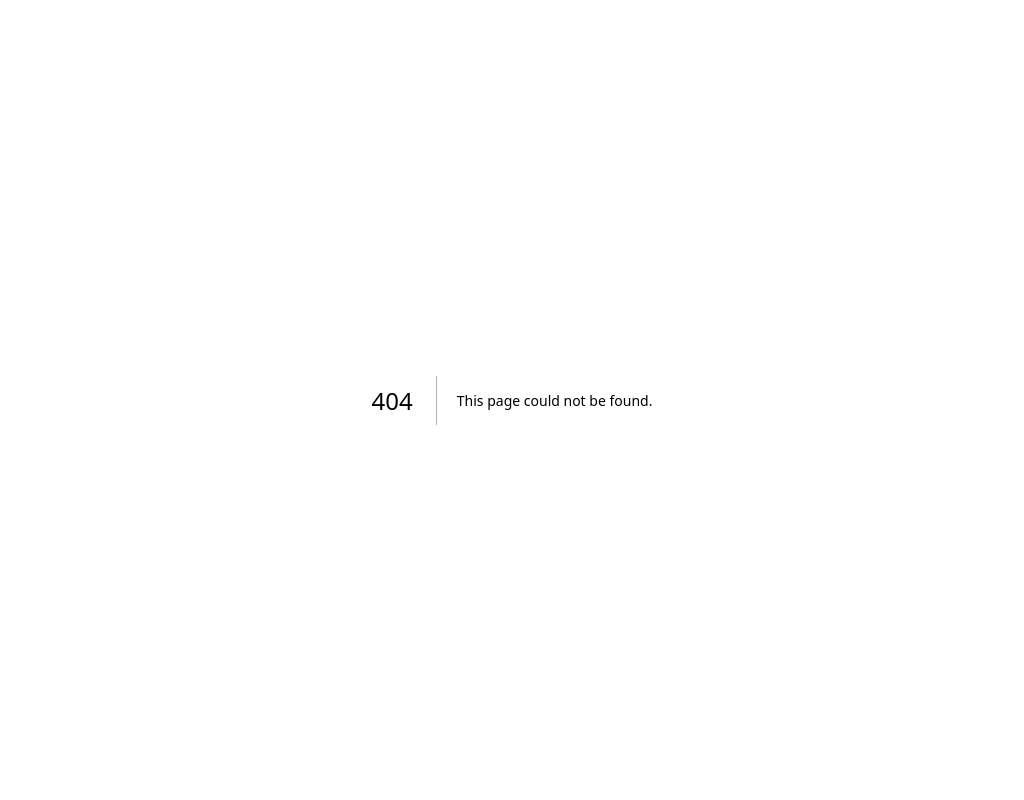
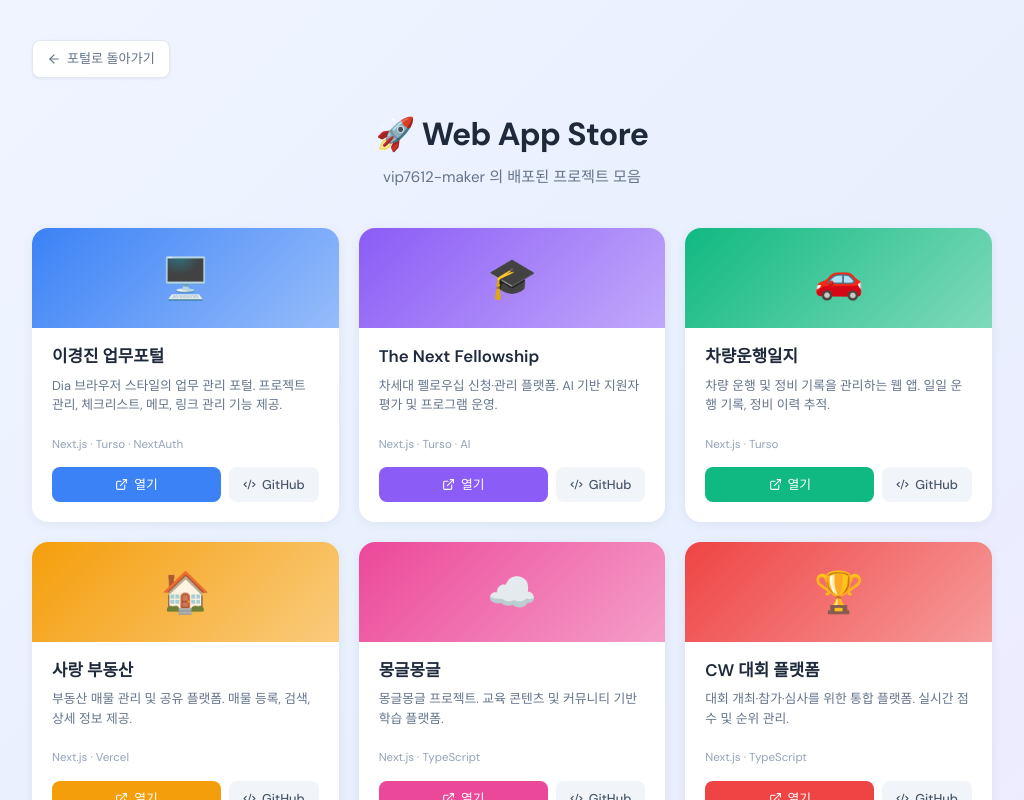
Before and after one commit to vip7612-maker/lee-work-portal, a Next.js app: page /app-store in a window 1280 px wide. Before the commit this address had no page. Shown: the whole page, without its empty margins (128-1152 px from the left). Built offline with nearby package versions, Linux system fonts and the light colour scheme.

Commit message:
Add App Store page with deployed project cards and sidebar link

```diff
--- /dev/null
+++ b/src/app/app-store/page.tsx
@@ -0,0 +1,189 @@
+"use client";
+import { ExternalLink, ArrowLeft, Code2 } from "lucide-react";
+import Link from "next/link";
+
+const apps = [
+  {
+    name: "이경진 업무포털",
+    repo: "lee-work-portal",
+    url: "https://lee-work-portal.vercel.app",
+    desc: "Dia 브라우저 스타일의 업무 관리 포털. 프로젝트 관리, 체크리스트, 메모, 링크 관리 기능 제공.",
+    tech: "Next.js · Turso · NextAuth",
+    color: "#3B82F6",
+    emoji: "🖥️",
+  },
+  {
+    name: "The Next Fellowship",
+    repo: "the-next-fellowship",
+    url: "https://the-next-fellowship.vercel.app",
+    desc: "차세대 펠로우십 신청·관리 플랫폼. AI 기반 지원자 평가 및 프로그램 운영.",
+    tech: "Next.js · Turso · AI",
+    color: "#8B5CF6",
+    emoji: "🎓",
+  },
+  {
+    name: "차량운행일지",
+    repo: "vehicle-log",
+    url: "https://vehicle-log-eta.vercel.app",
+    desc: "차량 운행 및 정비 기록을 관리하는 웹 앱. 일일 운행 기록, 정비 이력 추적.",
+    tech: "Next.js · Turso",
+    color: "#10B981",
+    emoji: "🚗",
+  },
+  {
+    name: "사랑 부동산",
+    repo: "sarang-realestate",
+    url: "https://sarang-realestate.vercel.app",
+    desc: "부동산 매물 관리 및 공유 플랫폼. 매물 등록, 검색, 상세 정보 제공.",
+    tech: "Next.js · Vercel",
+    color: "#F59E0B",
+    emoji: "🏠",
+  },
+  {
+    name: "몽글몽글",
+    repo: "monglemongle",
+    url: "https://mongle-mongle-project.vercel.app",
+    desc: "몽글몽글 프로젝트. 교육 콘텐츠 및 커뮤니티 기반 학습 플랫폼.",
+    tech: "Next.js · TypeScript",
+    color: "#EC4899",
+    emoji: "☁️",
+  },
+  {
+    name: "CW 대회 플랫폼",
+    repo: "cw-contest-platform",
+    url: "https://cw-contest-platform.vercel.app",
+    desc: "대회 개최·참가·심사를 위한 통합 플랫폼. 실시간 점수 및 순위 관리.",
+    tech: "Next.js · TypeScript",
+    color: "#EF4444",
+    emoji: "🏆",
+  },
+  {
+    name: "제곡교회 건축 캠페인",
+    repo: "jegok-church-campaign",
+    url: "https://vip7612-maker.github.io/jegok-church-campaign/",
+    desc: "제곡교회 새 성전 건축 모금 캠페인. '새로운 40년의 벽돌을 쌓다' 홍보 사이트.",
+    tech: "HTML · CSS · GitHub Pages",
+    color: "#6366F1",
+    emoji: "⛪",
+  },
+  {
+    name: "빛과소금",
+    repo: "light-and-salt",
+    url: "https://github.com/vip7612-maker/light-and-salt",
+    desc: "기독교 세계관 유튜브 토론 플랫폼. 영상 기반 신앙 토론 및 나눔.",
+    tech: "JavaScript",
+    color: "#F97316",
+    emoji: "✨",
+  },
+];
+
+export default function AppStore() {
+  return (
+    <div style={{
+      minHeight: "100vh",
+      background: "linear-gradient(135deg, #f0f4ff 0%, #e8f0fe 50%, #f3e8ff 100%)",
+      padding: "40px 32px",
+      fontFamily: "'DM Sans', system-ui, sans-serif",
+    }}>
+      <div style={{ maxWidth: 960, margin: "0 auto" }}>
+        {/* Header */}
+        <div style={{ display:"flex", alignItems:"center", gap:16, marginBottom:32 }}>
+          <Link href="/" style={{
+            display:"flex", alignItems:"center", gap:6, padding:"8px 14px",
+            background:"white", borderRadius:8, border:"1px solid #e2e8f0",
+            color:"#64748b", textDecoration:"none", fontSize:".82rem", fontWeight:500,
+            boxShadow:"0 1px 3px rgba(0,0,0,.06)",
+          }}>
+            <ArrowLeft size={14}/> 포털로 돌아가기
+          </Link>
+        </div>
+        <div style={{ textAlign:"center", marginBottom:40 }}>
+          <h1 style={{
+            fontSize:"2rem", fontWeight:700, color:"#1e293b",
+            letterSpacing:"-0.02em", marginBottom:8,
+          }}>
+            🚀 Web App Store
+          </h1>
+          <p style={{ color:"#64748b", fontSize:".95rem" }}>
+            vip7612-maker 의 배포된 프로젝트 모음
+          </p>
+        </div>
+
+        {/* App Grid */}
+        <div style={{
+          display: "grid",
+          gridTemplateColumns: "repeat(auto-fill, minmax(280px, 1fr))",
+          gap: 20,
+        }}>
+          {apps.map(app => (
+            <div key={app.repo} style={{
+              background: "white",
+              borderRadius: 16,
+              overflow: "hidden",
+              boxShadow: "0 2px 12px rgba(0,0,0,.06)",
+              transition: "transform .2s, box-shadow .2s",
+              cursor: "default",
+            }}
+              onMouseEnter={e => { (e.currentTarget as HTMLDivElement).style.transform = "translateY(-4px)"; (e.currentTarget as HTMLDivElement).style.boxShadow = "0 8px 30px rgba(0,0,0,.12)"; }}
+              onMouseLeave={e => { (e.currentTarget as HTMLDivElement).style.transform = "translateY(0)"; (e.currentTarget as HTMLDivElement).style.boxShadow = "0 2px 12px rgba(0,0,0,.06)"; }}
+            >
+              {/* Color banner + emoji */}
+              <div style={{
+                height: 100,
+                background: `linear-gradient(135deg, ${app.color}, ${app.color}88)`,
+                display: "flex", alignItems: "center", justifyContent: "center",
+                fontSize: "2.5rem",
+              }}>
+                {app.emoji}
+              </div>
+              {/* Content */}
+              <div style={{ padding: "16px 20px 20px" }}>
+                <h3 style={{ fontSize: "1.05rem", fontWeight: 600, color: "#1e293b", marginBottom: 6 }}>
+                  {app.name}
+                </h3>
+                <p style={{ fontSize: ".8rem", color: "#64748b", lineHeight: 1.5, marginBottom: 12, minHeight:48 }}>
+                  {app.desc}
+                </p>
+                <p style={{ fontSize: ".72rem", color: "#94a3b8", marginBottom: 14 }}>
+                  {app.tech}
+                </p>
+                {/* Buttons */}
+                <div style={{ display: "flex", gap: 8 }}>
+                  <a href={app.url} target="_blank" rel="noreferrer" style={{
+                    flex: 1, display: "flex", alignItems: "center", justifyContent: "center", gap: 6,
+                    padding: "8px 0", borderRadius: 8,
+                    background: app.color, color: "white",
+                    fontSize: ".8rem", fontWeight: 500, textDecoration: "none",
+                    transition: "opacity .15s",
+                  }}
+                    onMouseEnter={e => (e.currentTarget.style.opacity = ".85")}
+                    onMouseLeave={e => (e.currentTarget.style.opacity = "1")}
+                  >
+                    <ExternalLink size={13}/> 열기
+                  </a>
+                  <a href={`https://github.com/vip7612-maker/${app.repo}`} target="_blank" rel="noreferrer" style={{
+                    display: "flex", alignItems: "center", justifyContent: "center", gap: 6,
+                    padding: "8px 14px", borderRadius: 8,
+                    background: "#f1f5f9", color: "#475569",
+                    fontSize: ".8rem", fontWeight: 500, textDecoration: "none",
+                    transition: "background .15s",
+                  }}
+                    onMouseEnter={e => (e.currentTarget.style.background = "#e2e8f0")}
+                    onMouseLeave={e => (e.currentTarget.style.background = "#f1f5f9")}
+                  >
+                    <Code2 size={13}/> GitHub
+                  </a>
+                </div>
+              </div>
+            </div>
+          ))}
+        </div>
+
+        {/* Footer */}
+        <p style={{ textAlign: "center", marginTop: 40, color: "#94a3b8", fontSize: ".78rem" }}>
+          총 {apps.length}개 앱 · vip7612-maker GitHub
+        </p>
+      </div>
+    </div>
+  );
+}
--- a/src/app/globals.css
+++ b/src/app/globals.css
@@ -131,6 +131,12 @@ html, body { margin:0; padding:0; height:100vh; overflow:hidden;
   margin-top: auto;
 }
 .sb__new:hover { color: var(--ink); }
+.sb__appstore {
+  background: linear-gradient(135deg, #8B5CF6, #6366F1) !important;
+  color: white !important; margin-top: auto !important;
+  border-radius: 6px !important; margin-bottom: 0 !important;
+}
+.sb__appstore:hover { opacity: .9; color: white !important; }
 
 /* ── Col 2 : Viewport ── */
 .vp {
--- a/src/app/page.tsx
+++ b/src/app/page.tsx
@@ -330,6 +330,17 @@ export default function Portal() {
           </div>
         )}
 
+        <button className="sb__new sb__appstore" onClick={() => {
+          const appStoreTab = tabs.find(t => t.label === 'App Store');
+          if (appStoreTab) { setActiveId(appStoreTab.id); }
+          else {
+            const id = uid();
+            const newTab: Tab = { id, label: 'App Store', url: `${window.location.origin}/app-store`, pinned: false, memo: '', color: '#8B5CF6' };
+            setTabs(prev => [...prev, newTab]);
+            setActiveId(id);
+            api.post('/api/projects', { ...newTab, pinned: 0, sort_order: tabs.length, archived: 0 });
+          }
+        }}>🚀 App Store</button>
         <button className="sb__new" onClick={addTab}><Plus size={14}/> NEW 프로젝트</button>
 
         {/* URL edit overlay */}
```
